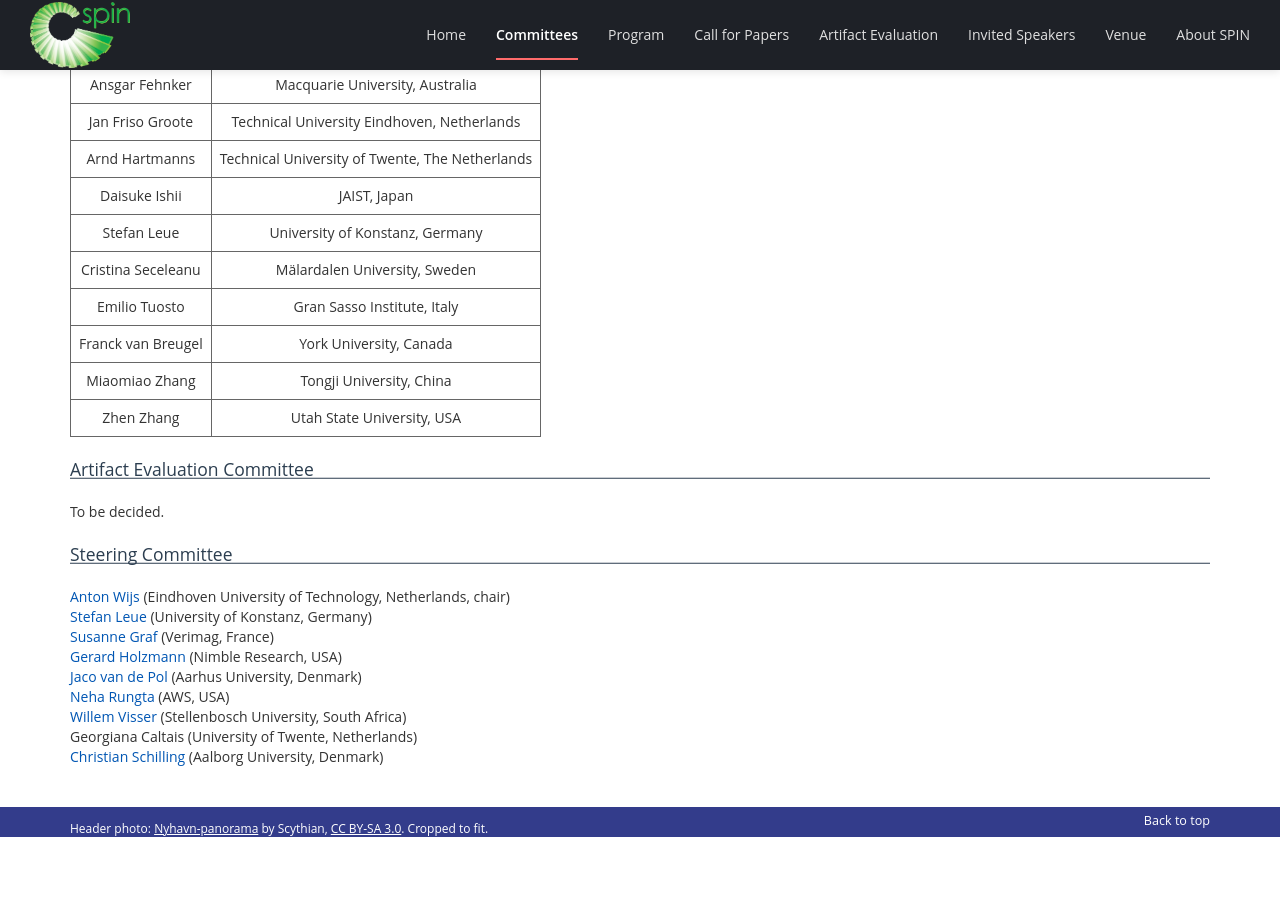
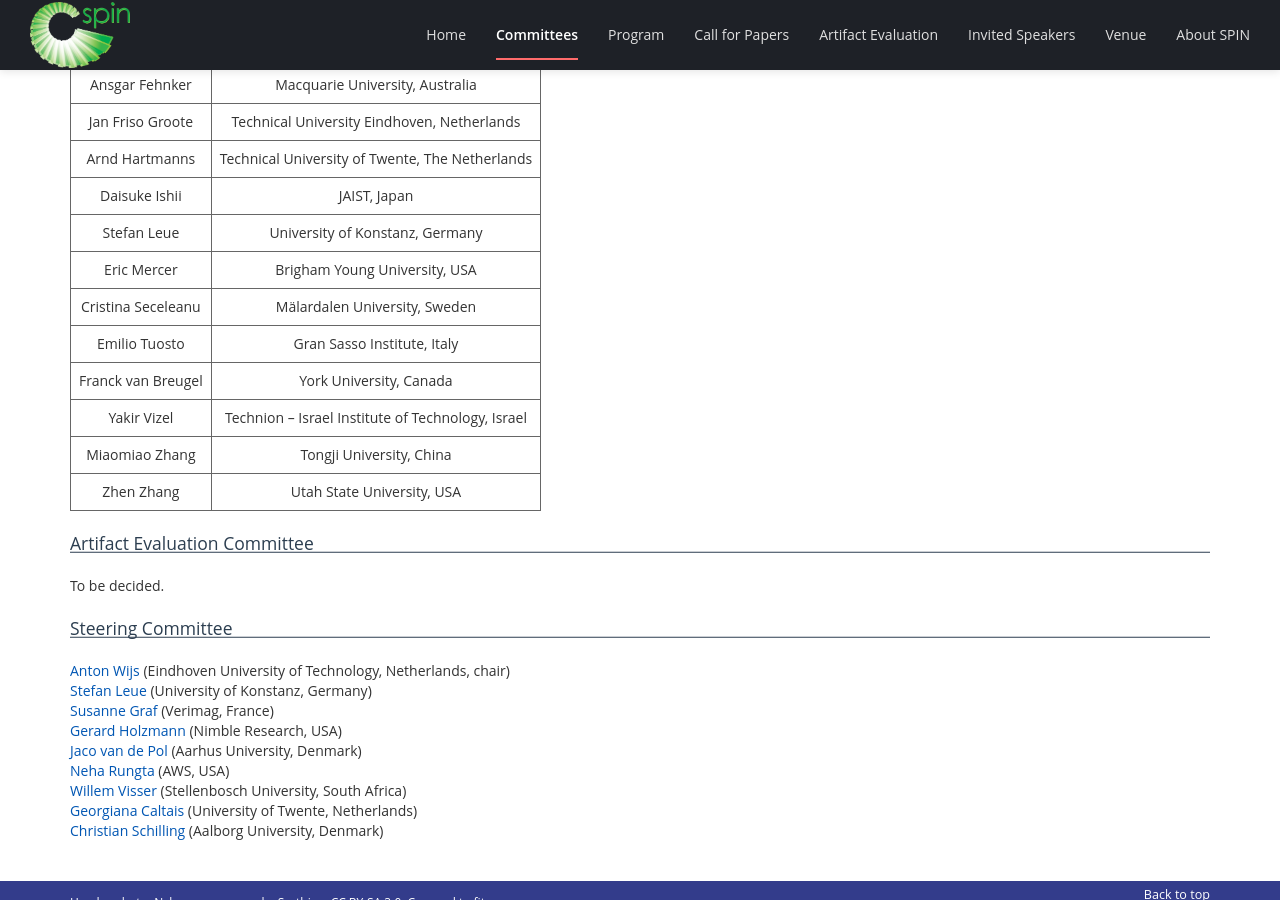
Before and after one commit to SPIN-web/SPIN2027, a Jekyll site: the page built from _pages/committees.md, in a window 1280 px wide and 900 px high, scrolled down 876 px. Built offline with Jekyll 4.4.1, drawn with Linux system fonts in a browser that asks for light colours; nearby versions of some CDN libraries; before the commit the page ends 1713 px from its top, so only the background shows below that.

Commit message:
Add more PC members

```diff
--- a/_pages/committees.md
+++ b/_pages/committees.md
@@ -22,23 +22,25 @@ To be decided.
 
 ## Program Committee
 
-|        Name        |                   Affiliation                   |
-|:------------------:|:-----------------------------------------------:|
-|    Jiri Barnat     |       Masaryk University, Czech Republic        |
-|    Pablo Castro    |  Universidad Nacional de Río Cuarto, Argentina  |
-|  Vincenzo Ciancia  | Institute of Inf. Science and Tech. “A. Faedo”, |
-|    Nancy A. Day    |         University of Waterloo, Canada          |
-|   Yliès Falcone    |    Université Grenoble Alpes & INRIA, France    |
-|   Ansgar Fehnker   |         Macquarie University, Australia         |
-|  Jan Friso Groote  |   Technical University Eindhoven, Netherlands   |
-|   Arnd Hartmanns   | Technical University of Twente, The Netherlands |
-|   Daisuke Ishii    |                  JAIST, Japan                   |
-|    Stefan Leue     |         University of Konstanz, Germany         |
-| Cristina Seceleanu |          Mälardalen University, Sweden          |
-|   Emilio Tuosto    |           Gran Sasso Institute, Italy           |
-| Franck van Breugel |             York University, Canada             |
-|   Miaomiao Zhang   |            Tongji University, China             |
-|     Zhen Zhang     |           Utah State University, USA            |
+|        Name        |                    Affiliation                    |
+|:------------------:|:-------------------------------------------------:|
+|    Jiri Barnat     |        Masaryk University, Czech Republic         |
+|    Pablo Castro    |   Universidad Nacional de Río Cuarto, Argentina   |
+|  Vincenzo Ciancia  |  Institute of Inf. Science and Tech. “A. Faedo”,  |
+|    Nancy A. Day    |          University of Waterloo, Canada           |
+|   Yliès Falcone    |     Université Grenoble Alpes & INRIA, France     |
+|   Ansgar Fehnker   |          Macquarie University, Australia          |
+|  Jan Friso Groote  |    Technical University Eindhoven, Netherlands    |
+|   Arnd Hartmanns   |  Technical University of Twente, The Netherlands  |
+|   Daisuke Ishii    |                   JAIST, Japan                    |
+|    Stefan Leue     |          University of Konstanz, Germany          |
+|    Eric Mercer     |           Brigham Young University, USA           |
+| Cristina Seceleanu |           Mälardalen University, Sweden           |
+|   Emilio Tuosto    |            Gran Sasso Institute, Italy            |
+| Franck van Breugel |              York University, Canada              |
+|    Yakir Vizel     | Technion – Israel Institute of Technology, Israel |
+|   Miaomiao Zhang   |             Tongji University, China              |
+|     Zhen Zhang     |            Utah State University, USA             |
 
 ## Artifact Evaluation Committee
 
@@ -53,5 +55,5 @@ To be decided.
 [Jaco van de Pol](https://cs.au.dk/~jaco/) (Aarhus University, Denmark)
 [Neha Rungta](https://www.amazon.science/author/neha-rungta) (AWS, USA)
 [Willem Visser](http://www.cs.sun.ac.za/~wvisser/) (Stellenbosch University, South Africa)
-Georgiana Caltais (University of Twente, Netherlands)
+[Georgiana Caltais](https://people.utwente.nl/g.g.c.caltais?tab=overview) (University of Twente, Netherlands)
 [Christian Schilling](https://www.christianschilling.net/) (Aalborg University, Denmark)
```
